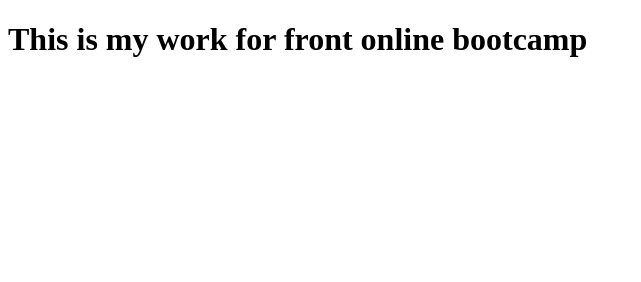
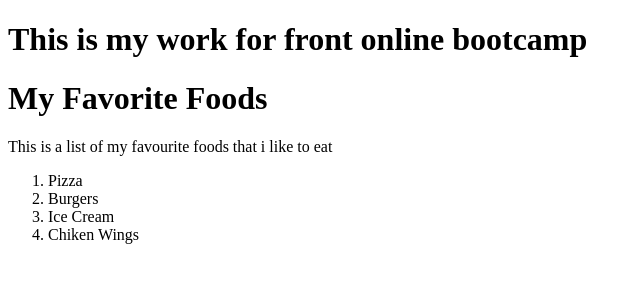
Before and after one commit to Saadatbutt4545/task1, a plain HTML site: page index.html in a window 1280 px wide. Shown: the whole page, without its empty margins (0-641 px from the left). Drawn offline with Linux system fonts and the light colour scheme.

Commit message:
Html and Css

```diff
--- a/index.html
+++ b/index.html
@@ -7,5 +7,13 @@
 </head>
 <body>
     <h1> This is my work for front online bootcamp</h1>
+    <h1>My Favorite Foods</h1>
+    <p> This is a list of my favourite foods that i like to eat</p>
+    <ol>
+    <li>Pizza</li>
+    <li>Burgers</li>
+    <li>Ice Cream</li>
+    <li>Chiken Wings</li>
+    </ol>
 </body>
 </html>
```
